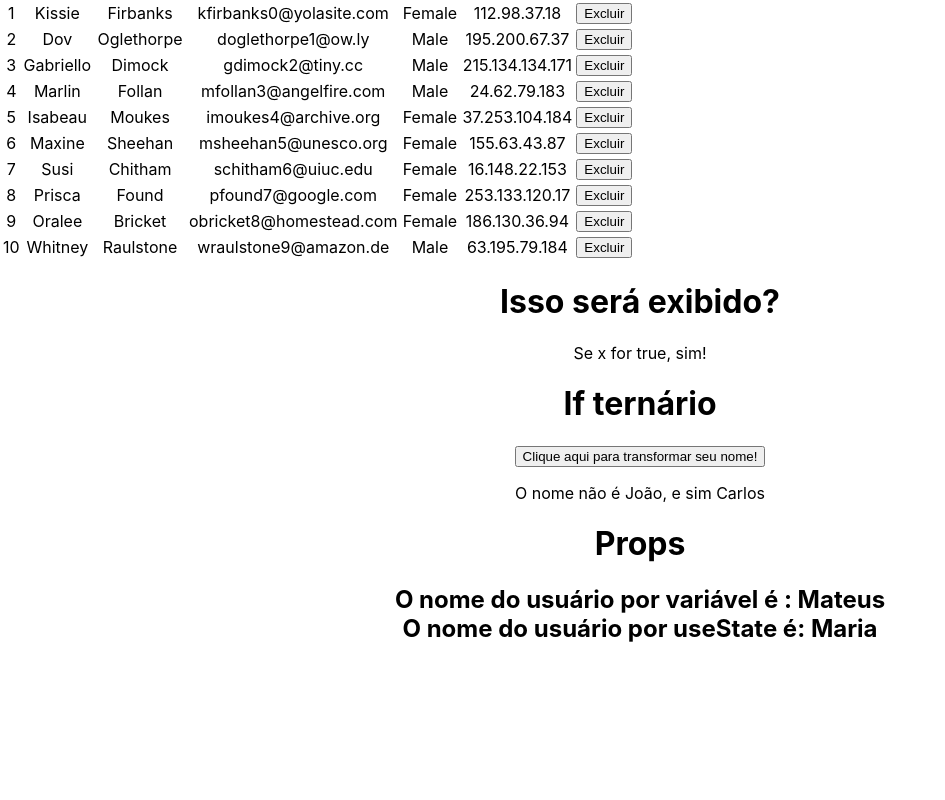
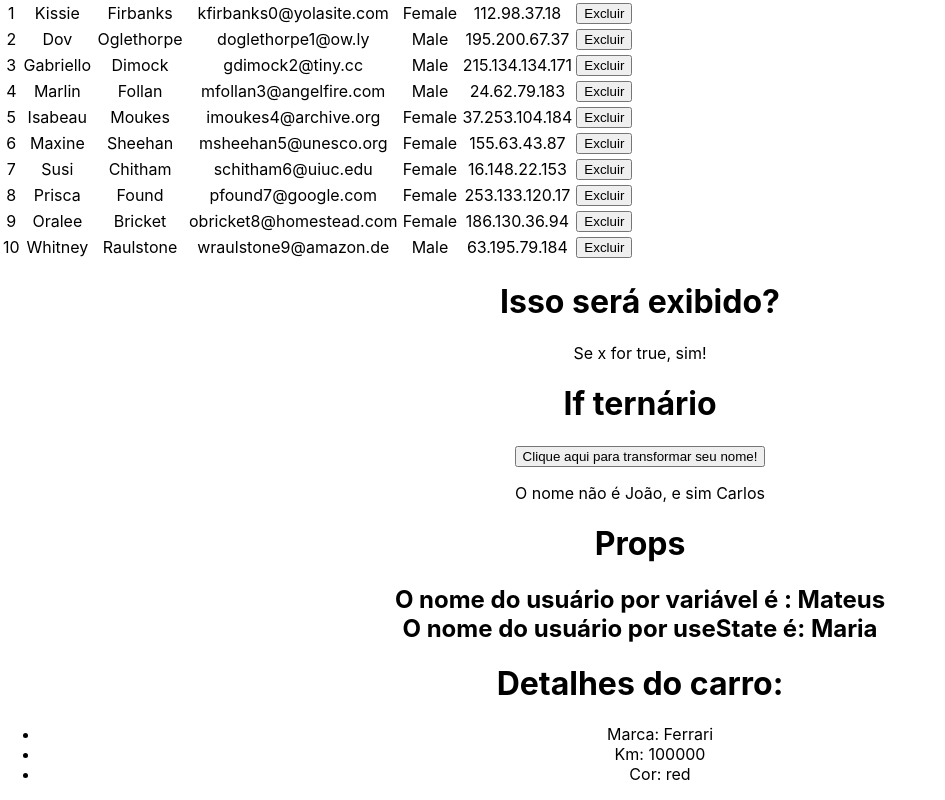
Before and after one commit to KaikSAlves/react-zero-a-maestria, a React (Create React App) app: page / in a window 1280 px wide. Shown: the part 239-1039 px from the top of the page, without its empty margins (0-945 px from the left). Before the commit the page ends 901 px from the top, so only its background shows below. Built offline with nearby package versions, Linux system fonts and the light colour scheme.

Commit message:
Desestruturando propriedades (Destructuring)

```diff
--- a/src/App.js
+++ b/src/App.js
@@ -1,4 +1,4 @@
-import logo from './logo.svg';
+
 import './App.css';
 import LogoReact from "./assets/logo512.png";
 import ManageData from './components/ManageData';
@@ -6,11 +6,15 @@
 import ConditionalRender from './components/ConditionalRender';
 import ShowUserName from './components/ShowUserName';
 import { useState } from 'react';
+import CarDetails from './components/CarDetails';
 
 
 function App() {
   const name = "Mateus";
   const [userName] = useState("Maria");
+
+
+
 
   return (
     <div className="App">
@@ -19,6 +23,10 @@
       <ListRender></ListRender>
       <ConditionalRender></ConditionalRender>
       <ShowUserName name={name} useStateName={userName}></ShowUserName>
+
+      {/*ao utilizar as props com o conceito de destructuring é importante passa-las na mesma orderm que esta definido no componente*/}
+
+      <CarDetails brand="Ferrari" km={100000} color="red"></CarDetails>
 {/*
       Imagens publicas
       <div>
--- /dev/null
+++ b/src/components/CarDetails.js
@@ -0,0 +1,17 @@
+
+const CarDetails = ({brand, km, color}) => {
+    return (
+        <div>
+            <h1>
+                Detalhes do carro:
+            </h1>
+            <ul>
+                <li>Marca: {brand}</li>
+                <li>Km: {km}</li>
+                <li>Cor: {color}</li>
+            </ul>
+        </div>
+    );
+};
+
+export default CarDetails;
```
